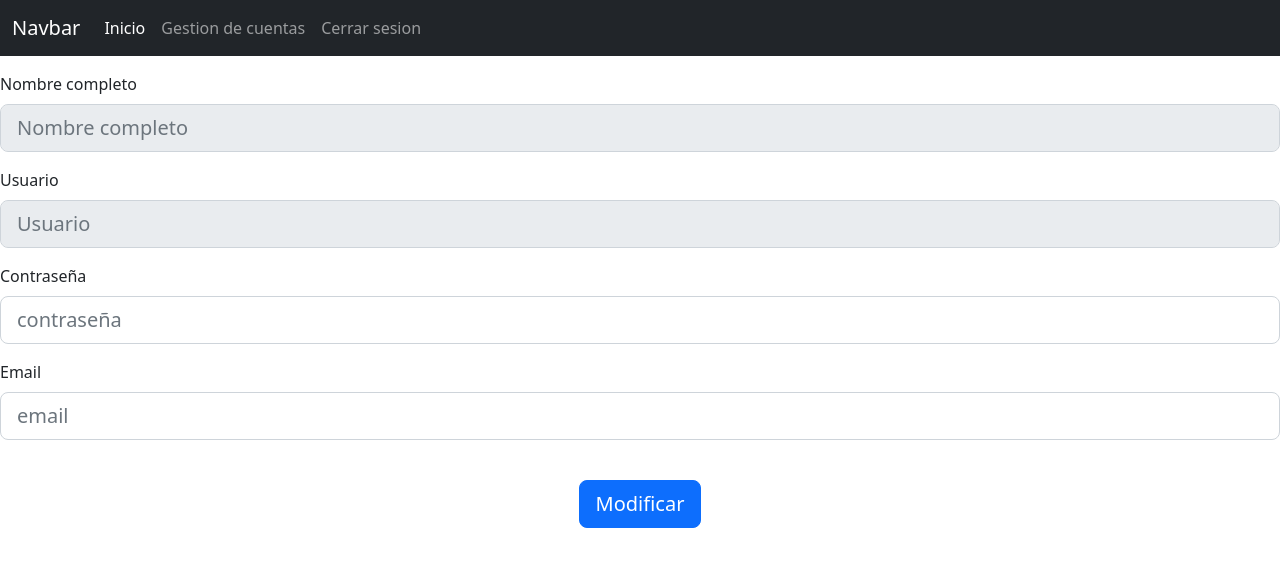
After one commit to RaulPerezS/SistemaLogin, a PHP site: page /paginapri/vistas/Admin/modificar.php?idusuario=1 in a window 1280 px wide. The commit adds this page. Shown: the top 567 px of the page. Run offline with PHP 8.4, Linux system fonts and the light colour scheme; data that the repository does not hold is empty.

Commit message:
primer commit

```diff
--- a/vistas/Admin/headerAdmin.php
+++ b/vistas/Admin/headerAdmin.php
@@ -1,4 +1,6 @@
-<?php require "../../config/conexion.php";?>
+<?php require "../../config/conexion.php";
+
+    ?>
 
 <!DOCTYPE html>
 <html lang="en">
--- a/vistas/Admin/inicioAdmin.php
+++ b/vistas/Admin/inicioAdmin.php
@@ -1,6 +1,6 @@
-<?php include('headerAdmin.php');?>
+<?php include('headerAdmin.php');
 
-
+    ?>
 
 
 
--- /dev/null
+++ b/vistas/Admin/modificar.php
@@ -0,0 +1,75 @@
+<?php include('headerAdmin.php');
+$id = $_GET['idusuario'];
+$conexion=conexion();
+$m = "SELECT `usuario`.*, `operaciones`.*, `cargo`.*, CONCAT(nombre, ' ', apellidop,' ', apellidom)  nombre_completo
+FROM `usuario`
+	LEFT JOIN `operaciones` ON `operaciones`.`usuario_idusuario` = `usuario`.`idusuario`
+	LEFT JOIN `cargo` ON `operaciones`.`cargo_idcargo` = `cargo`.`idcargo` WHERE idusuario= $id";
+$modificar = $conexion->query($m);
+$dato = $modificar->fetch_array();
+if (isset($_POST['modificar'])) {
+    // recuperar datos que estan en los inputs
+    $id = $_POST['idU'];
+    $email = $conexion->real_escape_string($_POST['mEmail']);
+    $contraseña = $conexion->real_escape_string($_POST['mContraseña']);
+    // realizar consulta para modificar los datos de la tabla
+    $actualiza = "UPDATE usuario, cargo SET email ='$email',contraseña ='$contraseña' WHERE idusuario = '$id'";
+    $actualizar = $conexion->query($actualiza);
+    header("location:gestiondecuentas.php  ");
+
+
+}
+?>
+
+
+
+
+						<form action="#" method="POST">
+							<div class="mb-3">
+								<input type="hidden" name="idU" value="<?php echo $dato['idusuario']; ?>">
+							</div>
+							<div class="mb-3">
+								<label class="form-label">Nombre completo</label>
+								<input class="form-control form-control-lg" type="name" name="nombre" value="<?php echo $dato['nombre_completo'];?>"placeholder="Nombre completo" required disabled/>
+							</div>
+
+
+                            <div class="mb-3">
+								<label class="form-label">Usuario</label>
+								<input class="form-control form-control-lg" type="usuario" name="usuario" value="<?php echo $dato['usuario'];?>"placeholder="Usuario" required disabled/>
+							</div>
+                            <div class="mb-3">
+								<label class="form-label">Contraseña</label>
+								<input class="form-control form-control-lg" type="password" name="mContraseña" value="<?php echo $dato['contraseña'];?>"placeholder="contraseña" required />
+							</div>
+                            <div class="mb-3">
+								<label class="form-label">Email</label>
+								<input class="form-control form-control-lg" type="email" name="mEmail" value="<?php echo $dato['email'];?>"placeholder="email" required />
+							</div>
+
+							<div class = 'text-center mt-3'>
+                                    <br>
+                                    <input type="submit" name="modificar" value="Modificar" class="btn btn-lg btn-primary ">
+
+                                    </div>
+						</form>
+
+
+
+
+
+
+
+
+
+
+
+
+
+
+
+
+
+
+</body>
+</html>
```
Also changed, not shown: vistas/Admin/desactivarCuenta.php (added, +30 -0 lines), vistas/Admin/gestiondecuentas.php (+11 -10 lines), vistas/ingresar.php (+0 -18 lines), config/conexion.php (line endings or trailing spaces).
